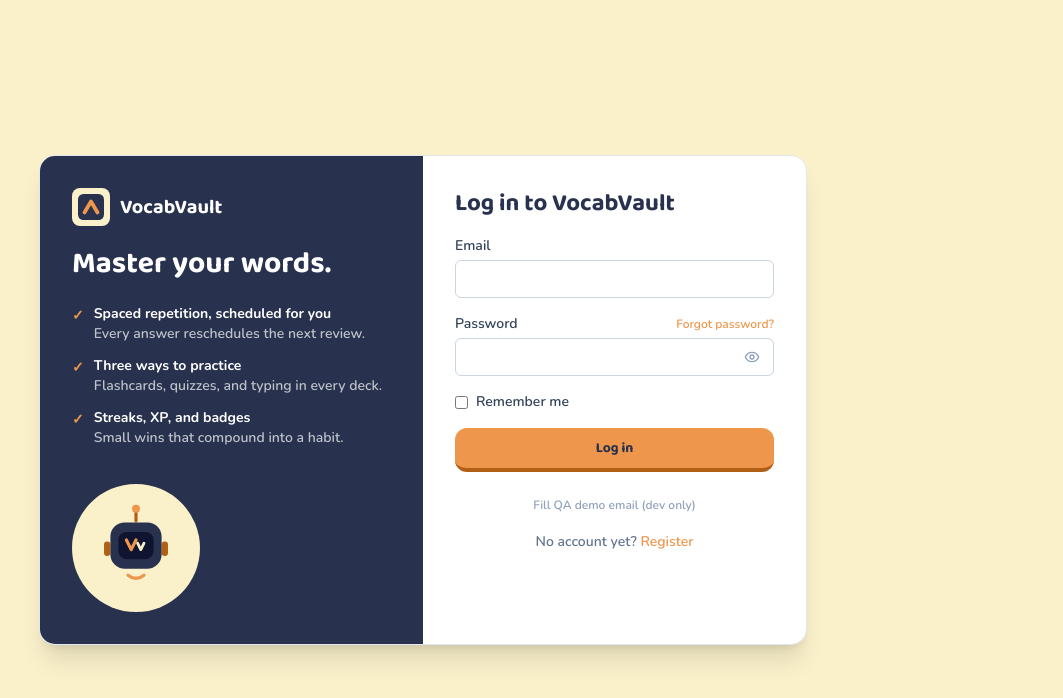
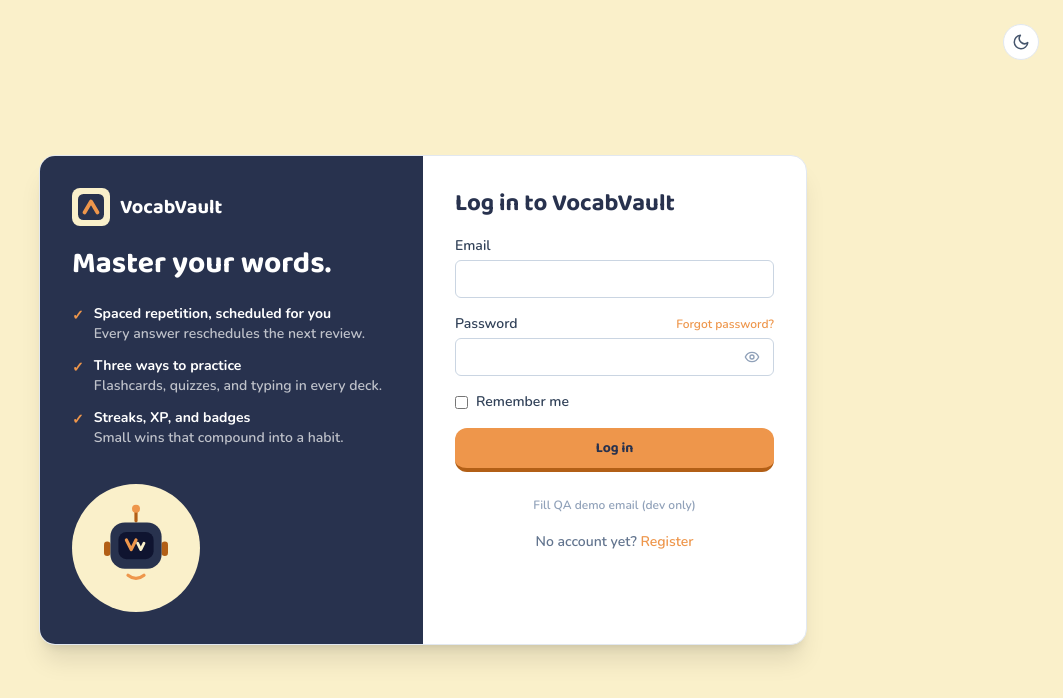
Before and after one commit to zaheen4/vocab-vault, a React (Vite) app in the folder client/: page /login in a window 1280 px wide. Shown: the top 698 px of the page, without its empty margins (217-1280 px from the left). Built offline with nearby package versions, Linux system fonts and the light colour scheme; no server answers.

Commit message:
feat(auth): add theme toggle button to auth shell
Extract reusable ThemeToggle component and place it in the top-right
header of AuthShell. Refactor Navbar to consume the shared component.

```diff
--- a/client/src/components/AuthShell.jsx
+++ b/client/src/components/AuthShell.jsx
@@ -1,5 +1,6 @@
 import Logo from './Logo'
 import Mascot from './art/Mascot'
+import ThemeToggle from './ui/ThemeToggle'
 
 const PITCH = [
   { title: 'Spaced repetition, scheduled for you', body: 'Every answer reschedules the next review.' },
@@ -12,9 +13,12 @@ const PITCH = [
 // drift apart again.
 export default function AuthShell({ title, children }) {
   return (
-    <div className="animate-page flex min-h-screen supports-[height:100dvh]:min-h-dvh items-center justify-center bg-gold px-4 py-6 sm:py-10 dark:bg-night-950">
+    <div className="animate-page relative flex min-h-screen items-center justify-center bg-gold px-4 py-6 supports-[height:100dvh]:min-h-dvh sm:py-10 dark:bg-night-950">
+      <div className="absolute top-4 right-4 z-20 sm:top-6 sm:right-6">
+        <ThemeToggle />
+      </div>
       <div className="grid w-full max-w-3xl overflow-hidden rounded-2xl border border-slate-200 bg-white shadow-xl sm:grid-cols-2 dark:border-white/10 dark:bg-night-900 dark:shadow-none">
-        <div className="flex flex-col justify-center gap-3 p-5 sm:gap-5 sm:p-8 bg-primary text-white dark:bg-night-800">
+        <div className="flex flex-col justify-center gap-3 bg-primary p-5 text-white sm:gap-5 sm:p-8 dark:bg-night-800">
           <div className="flex items-center gap-2.5">
             <span className="rounded-lg bg-gold p-1.5 dark:bg-night-900 dark:ring-1 dark:ring-white/10">
               <Logo size={26} />
--- a/client/src/components/Navbar.jsx
+++ b/client/src/components/Navbar.jsx
@@ -7,6 +7,7 @@ import { pickSeeded } from './art/seed'
 import { TILE_STYLES } from './DeckTile'
 import Logo from './Logo'
 import Button from './ui/Button'
+import ThemeToggle from './ui/ThemeToggle'
 
 const linkClass = ({ isActive }) =>
   `rounded-md px-2 py-1 text-sm font-medium transition-colors ${
@@ -220,28 +221,3 @@ export default function Navbar() {
     </>
   )
 }
-
-function ThemeToggle({ theme, onToggle }) {
-  const dark = theme === 'dark'
-  return (
-    <button
-      type="button"
-      onClick={onToggle}
-      aria-pressed={dark}
-      aria-label={dark ? 'Switch to light mode' : 'Switch to dark mode'}
-      title={dark ? 'Switch to light mode' : 'Switch to dark mode'}
-      className="inline-flex h-9 w-9 items-center justify-center rounded-full border border-slate-200 bg-white text-slate-600 transition-colors hover:border-accent hover:text-accent-deep dark:border-white/10 dark:bg-night-800 dark:text-cream-300 dark:hover:border-accent dark:hover:text-accent"
-    >
-      {dark ? (
-        <svg width="18" height="18" viewBox="0 0 24 24" fill="none" stroke="currentColor" strokeWidth="2" strokeLinecap="round" aria-hidden="true">
-          <circle cx="12" cy="12" r="4" />
-          <path d="M12 2v2m0 16v2M4.9 4.9l1.4 1.4m11.4 11.4 1.4 1.4M2 12h2m16 0h2M4.9 19.1l1.4-1.4M17.7 6.3l1.4-1.4" />
-        </svg>
-      ) : (
-        <svg width="18" height="18" viewBox="0 0 24 24" fill="none" stroke="currentColor" strokeWidth="2" strokeLinecap="round" strokeLinejoin="round" aria-hidden="true">
-          <path d="M21 12.8A9 9 0 1 1 11.2 3a7 7 0 0 0 9.8 9.8Z" />
-        </svg>
-      )}
-    </button>
-  )
-}
--- /dev/null
+++ b/client/src/components/ui/ThemeToggle.jsx
@@ -0,0 +1,30 @@
+import { useTheme } from '../../context/ThemeContext'
+
+export default function ThemeToggle({ theme: propTheme, onToggle: propOnToggle, className = '' }) {
+  const context = useTheme()
+  const theme = propTheme ?? context?.theme
+  const onToggle = propOnToggle ?? context?.toggle
+  const dark = theme === 'dark'
+
+  return (
+    <button
+      type="button"
+      onClick={onToggle}
+      aria-pressed={dark}
+      aria-label={dark ? 'Switch to light mode' : 'Switch to dark mode'}
+      title={dark ? 'Switch to light mode' : 'Switch to dark mode'}
+      className={`inline-flex h-9 w-9 items-center justify-center rounded-full border border-slate-200 bg-white text-slate-600 transition-colors hover:border-accent hover:text-accent-deep dark:border-white/10 dark:bg-night-800 dark:text-cream-300 dark:hover:border-accent dark:hover:text-accent ${className}`}
+    >
+      {dark ? (
+        <svg width="18" height="18" viewBox="0 0 24 24" fill="none" stroke="currentColor" strokeWidth="2" strokeLinecap="round" aria-hidden="true">
+          <circle cx="12" cy="12" r="4" />
+          <path d="M12 2v2m0 16v2M4.9 4.9l1.4 1.4m11.4 11.4 1.4 1.4M2 12h2m16 0h2M4.9 19.1l1.4-1.4M17.7 6.3l1.4-1.4" />
+        </svg>
+      ) : (
+        <svg width="18" height="18" viewBox="0 0 24 24" fill="none" stroke="currentColor" strokeWidth="2" strokeLinecap="round" strokeLinejoin="round" aria-hidden="true">
+          <path d="M21 12.8A9 9 0 1 1 11.2 3a7 7 0 0 0 9.8 9.8Z" />
+        </svg>
+      )}
+    </button>
+  )
+}
```
